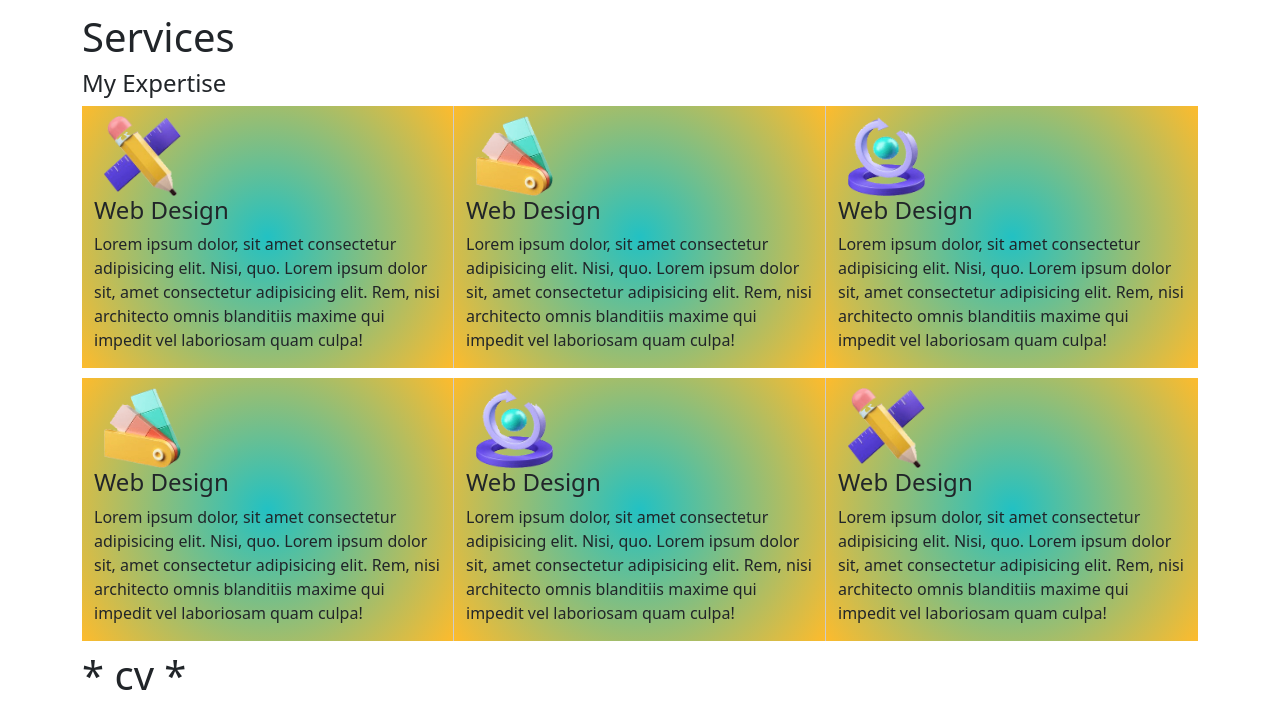
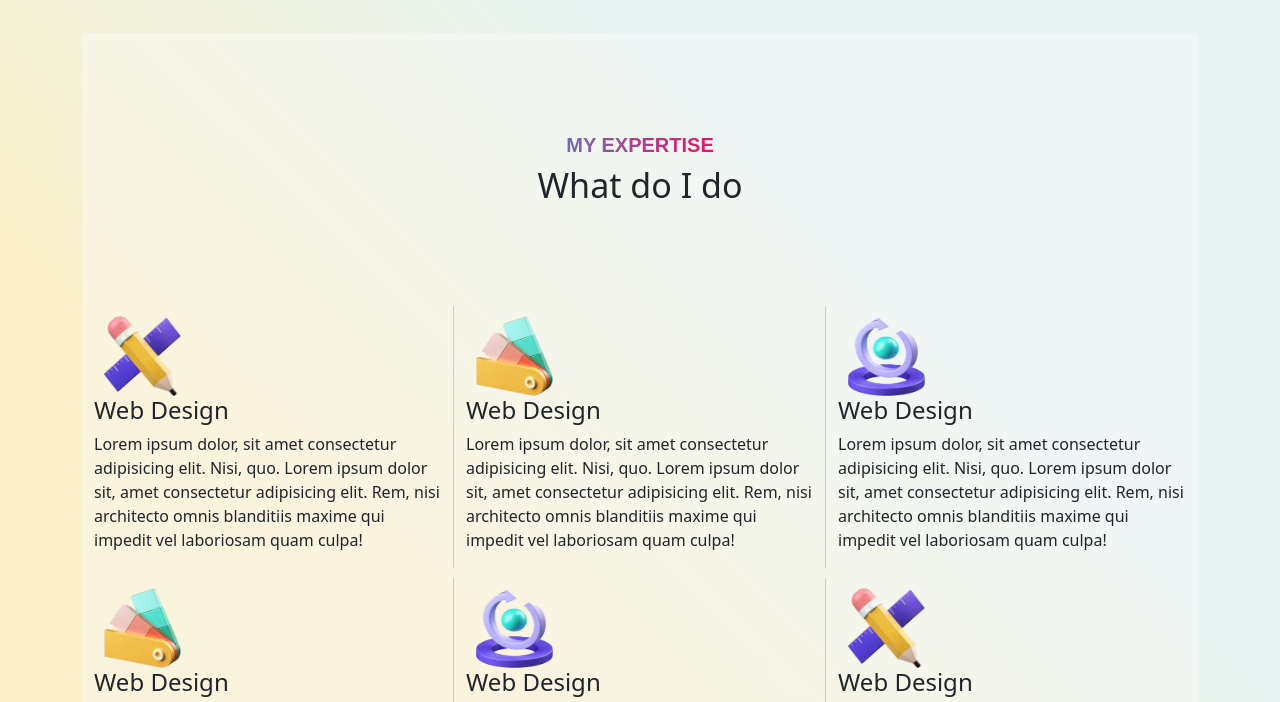
Before and after one commit to Drakewoy/portfolio, a plain HTML site: page index.html in a window 1280 px wide. Shown: the part 374-1076 px from the top of the page. Drawn offline with Linux system fonts and the light colour scheme.

Commit message:
services 80% finished

```diff
--- a/index.html
+++ b/index.html
@@ -86,10 +86,10 @@
             </div>
         </div>
         <div class="services">
-
-            <h1> Services </h1>
-            <div class="tilte">
-                <h4>My Expertise</h4>
+            <div class="title">
+                <h4 class="exp">My Expertise</h4>
+                <h4 class="wdid">What do I do</h4>
+                <div class="sep"></div>
             </div>
             <div class="content">
                 <div class="container">
--- a/style.css
+++ b/style.css
@@ -1,45 +1,54 @@
-*{
-    margin:0;
+:root {
+    --backgroudHt: linear-gradient(90deg, #00c0ff 30%, #ff014f 60%)
+
+}
+
+* {
+    margin: 0;
     padding: 0;
 }
-body{
-    /* background-color: #fcd7b2; */
+
+body {
+    background:linear-gradient(45deg, #F9F0C9 30%, #E7F3F1 60%);
+
 }
 
-.row{
+.row {
     margin-top: 40px;
 
 }
 
-.col  img{
+.col img {
     /* max-width: 350px; */
     max-width: 314px;
     background-color: red;
     display: block;
     margin: auto;
 }
-.container{
+
+.container {
     /* background-color: rgb(243, 247, 247); */
 }
 
- .hire{
+.hire {
     position: absolute;
     width: 70px;
     border: none;
     border-radius: 10px;
     height: 30px;
     font-size: 16px;
-    color:black;
+    color: black;
     right: 0;
 
 }
 
-.navbar-nav{
+.navbar-nav {
     /* background-color: aquamarine; */
     margin-left: 5%;
     /* width: 79.3vw; */
 }
-.navRelative{
+
+.navRelative {
     position: relative;
 }
 
@@ -50,9 +59,9 @@ margin-top: 40px;
 }
 
 /* The screen managements */
-@media (max-width: 991px){
-    .hire{
-        right:50%;
+@media (max-width: 991px) {
+    .hire {
+        right: 50%;
 
     }
 }
@@ -63,13 +72,14 @@ margin-top: 40px;
     background-color: #FFDB5C;
     color: white;
     border: none;
-    box-shadow: 8px -1px 8px 1px #181713 ;
+    box-shadow: 8px -1px 8px 1px #181713;
     border-radius: 50%;
     text-align: center;
     text-decoration: none;
     display: inline-block;
     font-size: 19px;
-    line-height: 100px; /* Align text vertically */
+    line-height: 100px;
+    /* Align text vertically */
     cursor: pointer;
     font-family: "roboto", "Helvetica Neue", Helvetica, Arial;
     padding: 1px;
@@ -82,27 +92,60 @@ th span {
     color: #5C88C4;
 }
 
-.services{
+.services {
     display: relative;
     width: 100%;
     /* margin:auto */
+    /* background-color: #fff; */
+    /* opacity: 0.5; */
+    background-color: rgba(252, 250, 250, 0.4);
+
 }
 
 
-.content .items{
-    background:  radial-gradient(circle, rgba(34,193,195,1) 0%, rgba(253,187,45,1) 100%);
+.content .items {
+    /* background: radial-gradient(circle, rgba(34, 193, 195, 1) 0%, rgba(253, 187, 45, 1) 100%); */
+
     border-right: 1px solid #ccc;
     min-width: 300px;
     height: inherit;
     margin: 0 auto 10px;
 
 }
+
 .content .items:nth-child(3n) {
     border-right: none;
 }
-.content .items img{
+
+.content .items img {
     width: 77px;
     height: 80px;
     margin: 10px 10px 0;
     text-align: center;
 }
+
+.title .exp {
+    background: var(--backgroudHt) ;
+    text-align: center;
+    background-size: cover;
+    -webkit-background-clip: text;
+    -webkit-text-fill-color: transparent;
+    /* For other browsers */
+    background-clip: text;
+    color: transparent;
+    font-size: 20px;
+    font-family: arial;
+    font-weight: bolder;
+    text-transform: uppercase;
+}
+
+.title h4{
+    font-size: 34px;
+    text-align: center;
+}
+
+.title{
+    padding-top: 100px;
+    margin-top: 20px;
+    margin-bottom: 100px;
+}
```
Also changed, not shown: cv.html (+36 -8 lines), Examples/site example.txt, bg color sample.png (added). Lines whose indentation alone changed are shown as unchanged.
